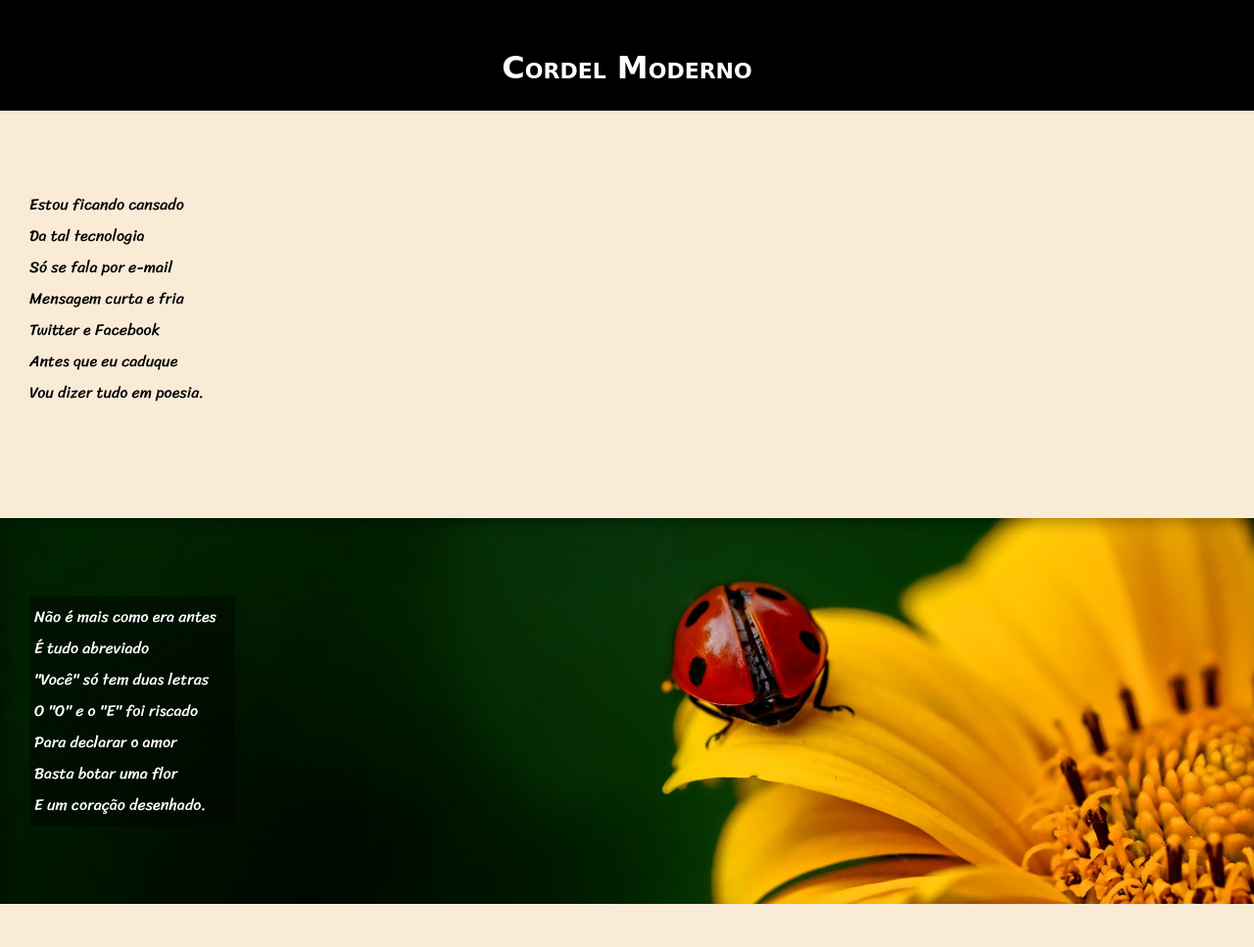
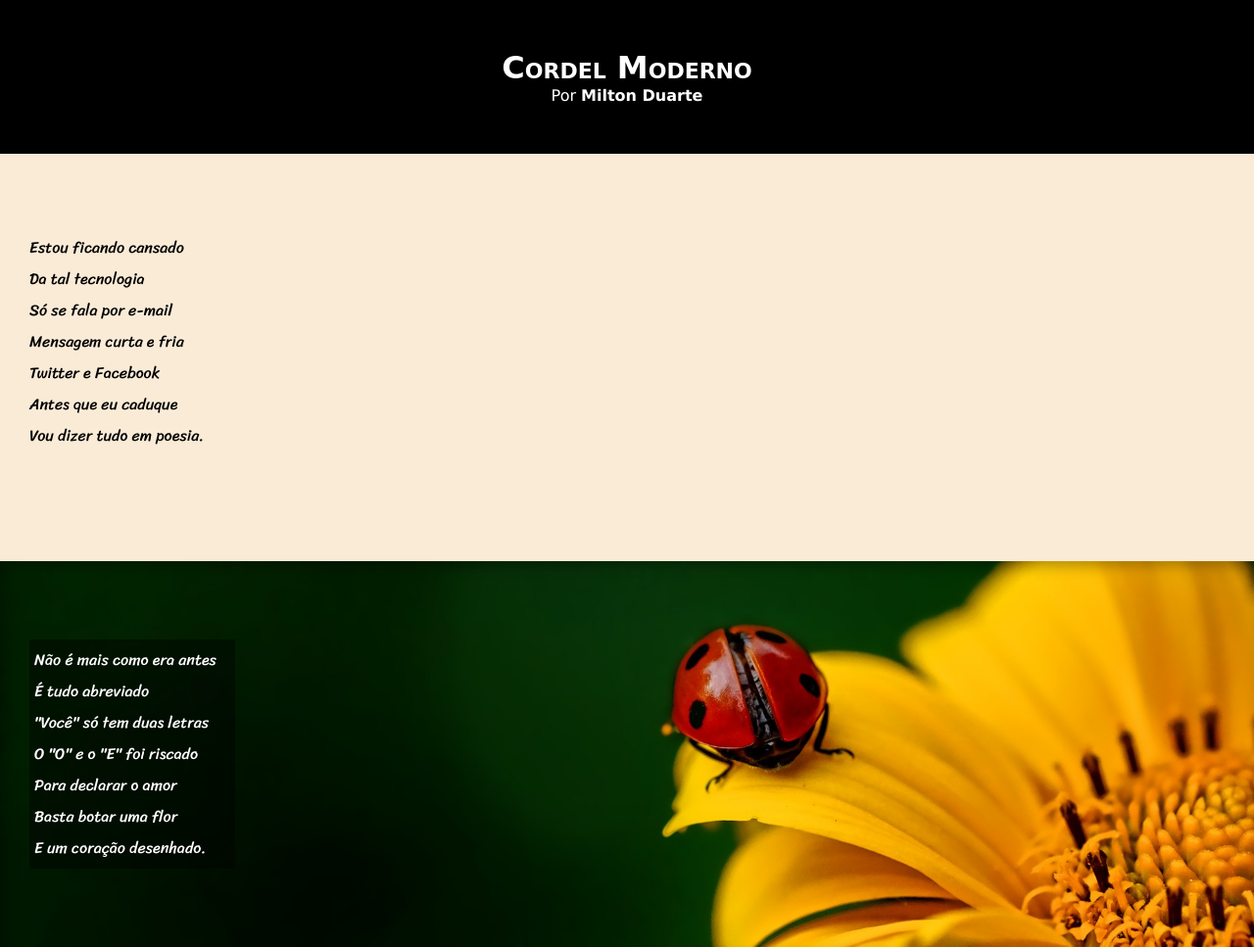
Before and after one commit to Luan-Oliveira1297/Projeto-Poesia, a plain HTML site: page index.html in a window 1280 px wide. Shown: the top 967 px of the page at 98% size. Drawn offline with Linux system fonts and the light colour scheme; a web font is replaced by a local one.

Commit message:
atualização

```diff
--- a/index.html
+++ b/index.html
@@ -10,7 +10,7 @@
 <body>
     <header>
         <h1>Cordel Moderno</h1>
-        <!-- <p>Por <a href="www.recantodasletras.com.br/poesias/3186743" target="_blank">Milton Duarte</a></p> -->
+        <p>Por <a href="www.recantodasletras.com.br/poesias/3186743" target="_blank">Milton Duarte</a></p>
 
     </header>
 
--- a/style.css
+++ b/style.css
@@ -23,7 +23,7 @@ header{
 header > h1 {
     font-family: var(--fonte-header);
 padding-top: 50px;
-padding-bottom: 25px;
+
 font-variant: small-caps;
 }
 header p {
```
